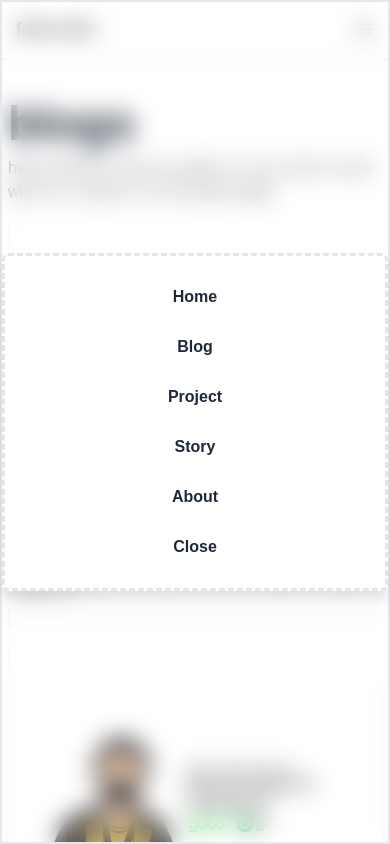
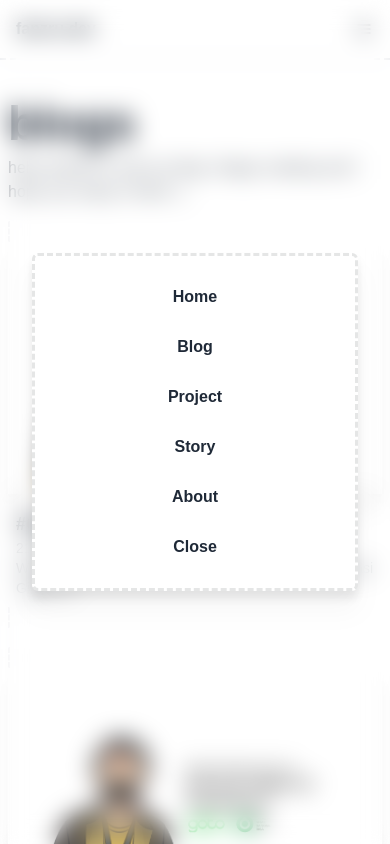
Before and after one commit to Fanzru/fanzru.dev, a Next.js app: page /blog in a window 390 px wide. Both pictures are taken after a click on the button 364 px from the left and 29 px from the top of the page. Shown: the top 844 px of the page. Built offline with nearby package versions, Linux system fonts and the light colour scheme.

Commit message:
fix menu bar mobile

```diff
--- a/components/Blog/HeaderBlog.tsx
+++ b/components/Blog/HeaderBlog.tsx
@@ -7,7 +7,7 @@ const HeaderBlog = () => {
             {"blogs"}
           </div>
           <div className="mt-2 opacity-80">
-            {"hehe thanks to visit my projects, if you want to work with me. contact is on the about page."}
+            {"hehe thanks to visit my blog, Happy reading and I hope you enjoy it hehe :)."}
           </div>
         </div>
       </div>
--- a/components/Navbar/Navbar.tsx
+++ b/components/Navbar/Navbar.tsx
@@ -36,7 +36,7 @@ const Navbar = () => {
       </div>
       {
         menu?
-        <a onClick={() => {setMenu(false)}}  className="w-screen min-h-screen  z-top-top border-2 backdrop-blur-md fixed flex items-center justify-center ">
+        <a onClick={() => {setMenu(false)}}  className="w-screen min-h-screen  z-top-top  backdrop-blur-md fixed flex items-center justify-center px-8 ">
           <div className="max-w-[430px] border-[3px] border-base-300 py-4 w-full rounded-md border-dashed bg-white flex flex-col items-center drop-shadow-xl shadow-black-700/50">
             {
               dataNavbar.map((data,idx)=> {
```
